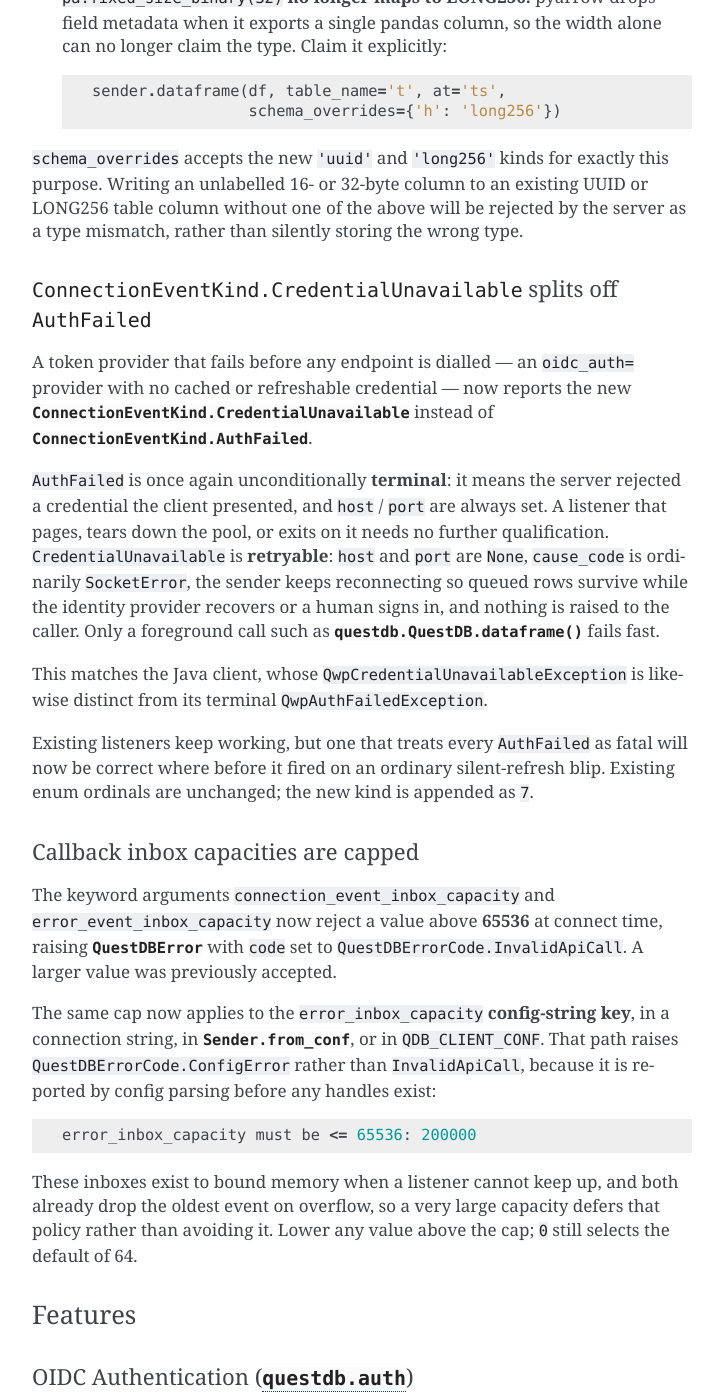
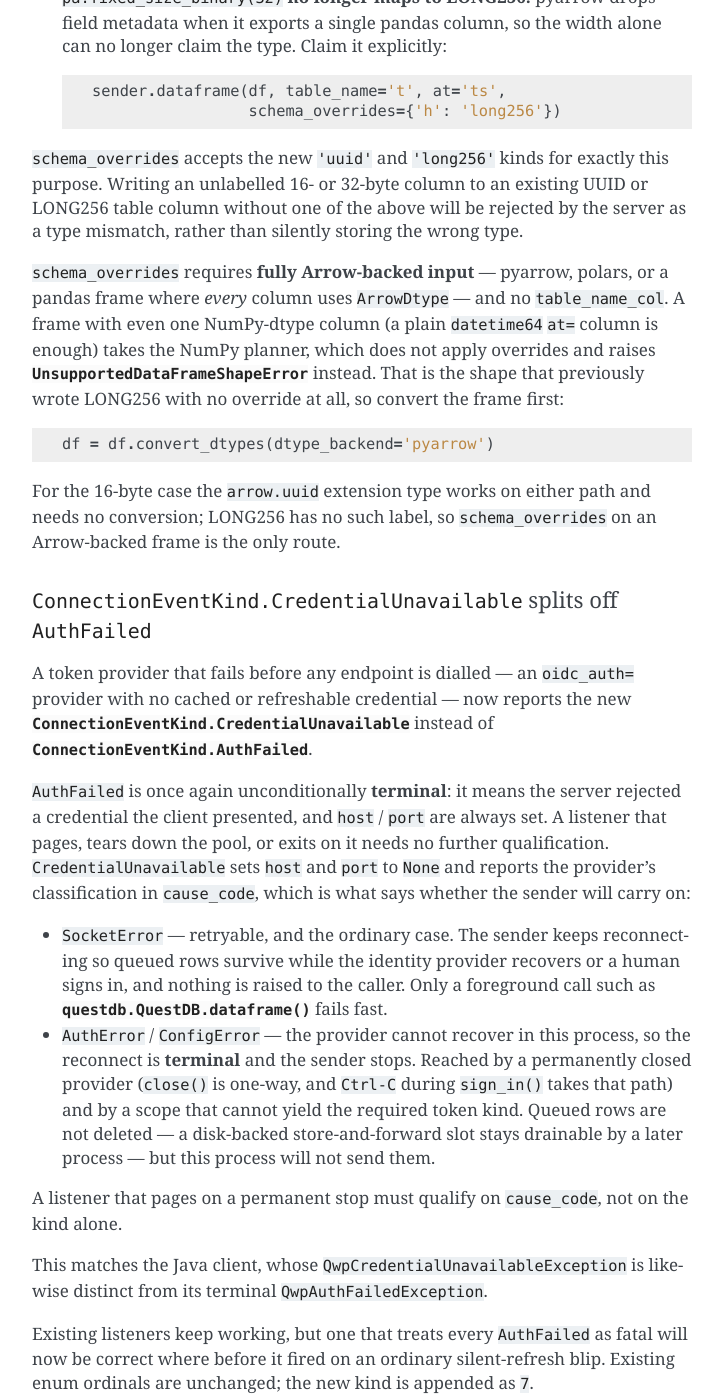
Before and after one commit to questdb/py-questdb-client, a Sphinx documentation site: the page built from docs/changelog.rst, in a window 1280 px wide and 1400 px high, scrolled down 1560 px. Shown: the whole window, without its empty margins (388-1111 px from the left). Built offline with Sphinx 7.4.7, drawn with Linux system fonts in a browser that asks for light colours.

Commit message:
docs: say what CredentialUnavailable means and what 5.1 actually breaks
Three documentation defects, all of which would send a reader the wrong way.

`ConnectionEventKind.CredentialUnavailable` was described as retryable
without qualification — "the sender keeps reconnecting so queued rows
survive ... and nothing is raised to the caller". Native deliberately exempts
two OIDC failures from that: a permanently closed provider and a scope that
cannot yield the required token kind stay `AuthError`, which is terminal, and
the sender stops. Because the event is emitted before any endpoint is
dialled, no `AuthFailed` or `AllEndpointsUnreachable` can follow it, so this
is the last thing a listener hears before a permanent stop. Say to read
`cause_code`, and say what each value means. Queued rows are not deleted, so
a disk-backed slot stays drainable — say that too, since it is the difference
between "stopped" and "lost".

`docs/migration.rst` claimed "Nothing else in 5.1 requires action" while
`CHANGELOG.rst` in the same release documents a third breaking change: the
callback inbox capacities are now capped at 65536, rejecting a value that was
previously accepted. Name it, and give it a bullet.

Both documents offered `schema_overrides={'h': 'long256'}` as *the* remedy
for `fixed_size_binary(32)` no longer mapping to LONG256, without saying that
`schema_overrides` requires fully Arrow-backed input. A pandas frame with one
NumPy-dtype column — a plain `datetime64` `at=` column will do — takes the
NumPy planner and raises `UnsupportedDataFrameShapeError` instead, and that is
exactly the shape that used to write LONG256 with no override at all. State
the precondition and the `convert_dtypes` step. The 16-byte case has a second
remedy that works on either path; LONG256 does not, so it needed saying.

Also give `error_inbox_capacity` its upper bound in `docs/conf.rst`, which
still documented it as an unbounded `int >= 16`.

Co-Authored-By: Claude Opus 5 (1M context) <noreply@anthropic.com>
Claude-Session: https://claude.ai/code/session_01HEuJN1SNdRG7QX4HD19BDp

```diff
--- a/CHANGELOG.rst
+++ b/CHANGELOG.rst
@@ -67,6 +67,21 @@ exactly this purpose. Writing an unlabelled 16- or 32-byte column to an
 existing UUID or LONG256 table column without one of the above will be rejected
 by the server as a type mismatch, rather than silently storing the wrong type.
 
+``schema_overrides`` requires **fully Arrow-backed input** — pyarrow, polars,
+or a pandas frame where *every* column uses ``ArrowDtype`` — and no
+``table_name_col``. A frame with even one NumPy-dtype column (a plain
+``datetime64`` ``at=`` column is enough) takes the NumPy planner, which does
+not apply overrides and raises
+:class:`~questdb.UnsupportedDataFrameShapeError` instead. That is the shape
+that previously wrote LONG256 with no override at all, so convert the frame
+first::
+
+    df = df.convert_dtypes(dtype_backend='pyarrow')
+
+For the 16-byte case the ``arrow.uuid`` extension type works on either path
+and needs no conversion; LONG256 has no such label, so ``schema_overrides``
+on an Arrow-backed frame is the only route.
+
 ``ConnectionEventKind.CredentialUnavailable`` splits off ``AuthFailed``
 ***********************************************************************
 
@@ -80,12 +95,24 @@ instead of
 ``AuthFailed`` is once again unconditionally **terminal**: it means the
 server rejected a credential the client presented, and ``host`` / ``port``
 are always set. A listener that pages, tears down the pool, or exits on it
-needs no further qualification. ``CredentialUnavailable`` is **retryable**:
-``host`` and ``port`` are ``None``, ``cause_code`` is ordinarily
-``SocketError``, the sender keeps reconnecting so queued rows survive while
-the identity provider recovers or a human signs in, and nothing is raised
-to the caller. Only a foreground call such as :meth:`questdb.QuestDB.dataframe`
-fails fast.
+needs no further qualification. ``CredentialUnavailable`` sets ``host`` and
+``port`` to ``None`` and reports the provider's classification in
+``cause_code``, which is what says whether the sender will carry on:
+
+* ``SocketError`` — retryable, and the ordinary case. The sender keeps
+  reconnecting so queued rows survive while the identity provider recovers or
+  a human signs in, and nothing is raised to the caller. Only a foreground
+  call such as :meth:`questdb.QuestDB.dataframe` fails fast.
+* ``AuthError`` / ``ConfigError`` — the provider cannot recover in this
+  process, so the reconnect is **terminal** and the sender stops. Reached by a
+  permanently closed provider (``close()`` is one-way, and ``Ctrl-C`` during
+  ``sign_in()`` takes that path) and by a scope that cannot yield the required
+  token kind. Queued rows are not deleted — a disk-backed store-and-forward
+  slot stays drainable by a later process — but this process will not send
+  them.
+
+A listener that pages on a permanent stop must qualify on ``cause_code``, not
+on the kind alone.
 
 This matches the Java client, whose ``QwpCredentialUnavailableException`` is
 likewise distinct from its terminal ``QwpAuthFailedException``.
--- a/docs/conf.rst
+++ b/docs/conf.rst
@@ -207,10 +207,12 @@ walking the ``addr`` server list.
 
   Default: 200.
 
-* ``error_inbox_capacity`` - ``int >= 16``: Per-connection capacity of the
-  server-rejection diagnostic ring (oldest entries are dropped on
-  overflow, counted by
+* ``error_inbox_capacity`` - ``int``, ``16`` to ``65536``: Per-connection
+  capacity of the server-rejection diagnostic ring (oldest entries are
+  dropped on overflow, counted by
   :func:`Sender.error_events_dropped <questdb.Sender.error_events_dropped>`).
+  The ring bounds memory when a handler cannot keep up, so a value above the
+  cap is rejected rather than reserved.
 
   Default: 256.
 
--- a/docs/migration.rst
+++ b/docs/migration.rst
@@ -5,8 +5,10 @@ Migration Guide
 5.0 to 5.1
 ==========
 
-Both changes below affect UUID and fixed-size-binary data. Nothing else
-in 5.1 requires action.
+Three changes need action: the two UUID / fixed-size-binary items below, and
+a new cap on callback inbox capacities. The
+``ConnectionEventKind.CredentialUnavailable`` split needs none — it is
+additive, and an existing listener keeps working.
 
 * **UUID bytes are canonical RFC 4122.** UUID values are read and written in
   canonical big-endian order at every API boundary; the client byte-swaps to
@@ -40,8 +42,28 @@ in 5.1 requires action.
                        schema_overrides={'id': 'uuid', 'hash': 'long256'})
 
   ``schema_overrides`` accepts the new ``'uuid'`` and ``'long256'`` kinds for
-  this purpose. Wrapping the column in pyarrow's ``arrow.uuid`` extension type
-  also works for the 16-byte case.
+  this purpose, but it **requires fully Arrow-backed input** — pyarrow,
+  polars, or a pandas frame where *every* column uses ``ArrowDtype`` — and no
+  ``table_name_col``. One NumPy-dtype column is enough to take the NumPy
+  planner instead, which does not apply overrides and raises
+  :class:`~questdb.UnsupportedDataFrameShapeError`; a plain ``datetime64``
+  ``at=`` column does it. That is exactly the shape that used to write
+  LONG256 with no override, so convert the frame first::
+
+      df = df.convert_dtypes(dtype_backend='pyarrow')
+
+  Wrapping the column in pyarrow's ``arrow.uuid`` extension type also works
+  for the 16-byte case, on either path and with no conversion. LONG256 has no
+  equivalent label, so an Arrow-backed frame plus ``schema_overrides`` is the
+  only route for it.
+
+* **Callback inbox capacities are capped at 65536.**
+  ``connection_event_inbox_capacity`` and ``error_event_inbox_capacity``, and
+  the ``error_inbox_capacity`` config-string key, now reject a larger value
+  where one was previously accepted. Lower any value above the cap; these
+  inboxes bound memory when a listener cannot keep up, and a capacity that
+  large is an allocation failure waiting to happen rather than useful
+  buffering.
 
 4.x to 5.0
 ==========
```
Also changed, not shown: 1 other file.
